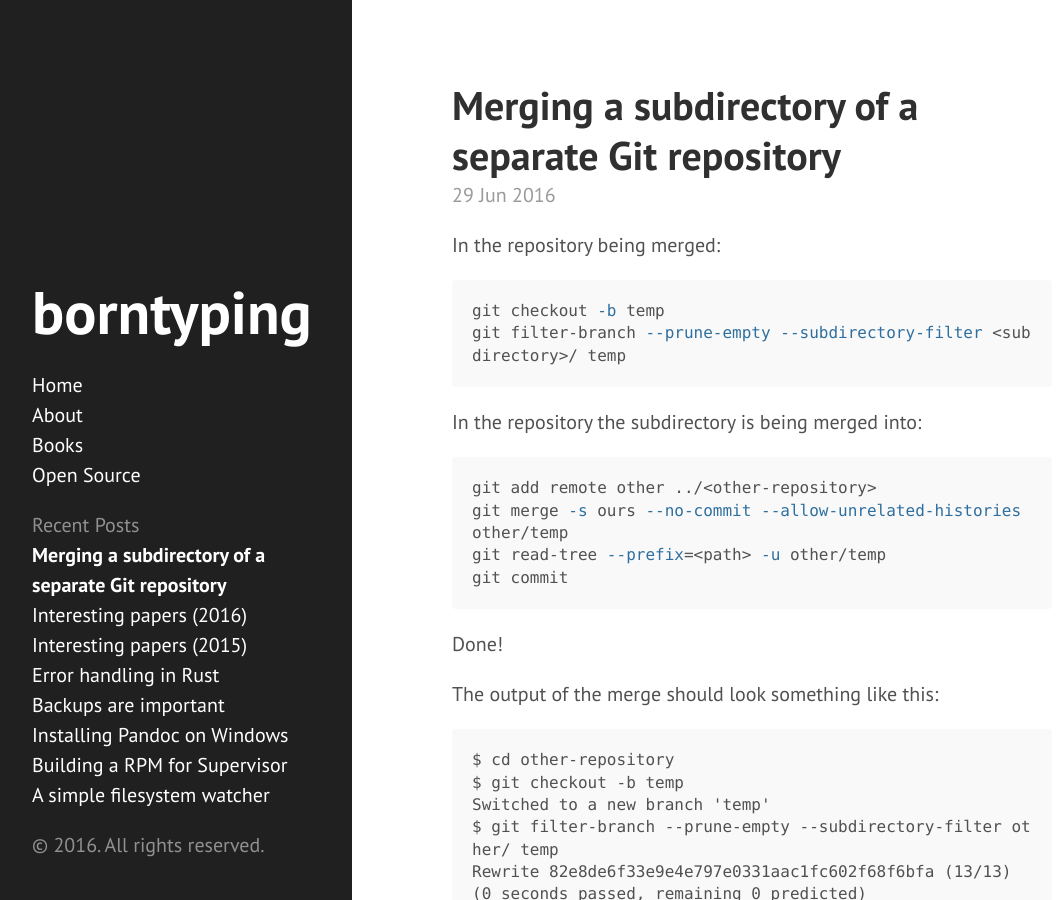
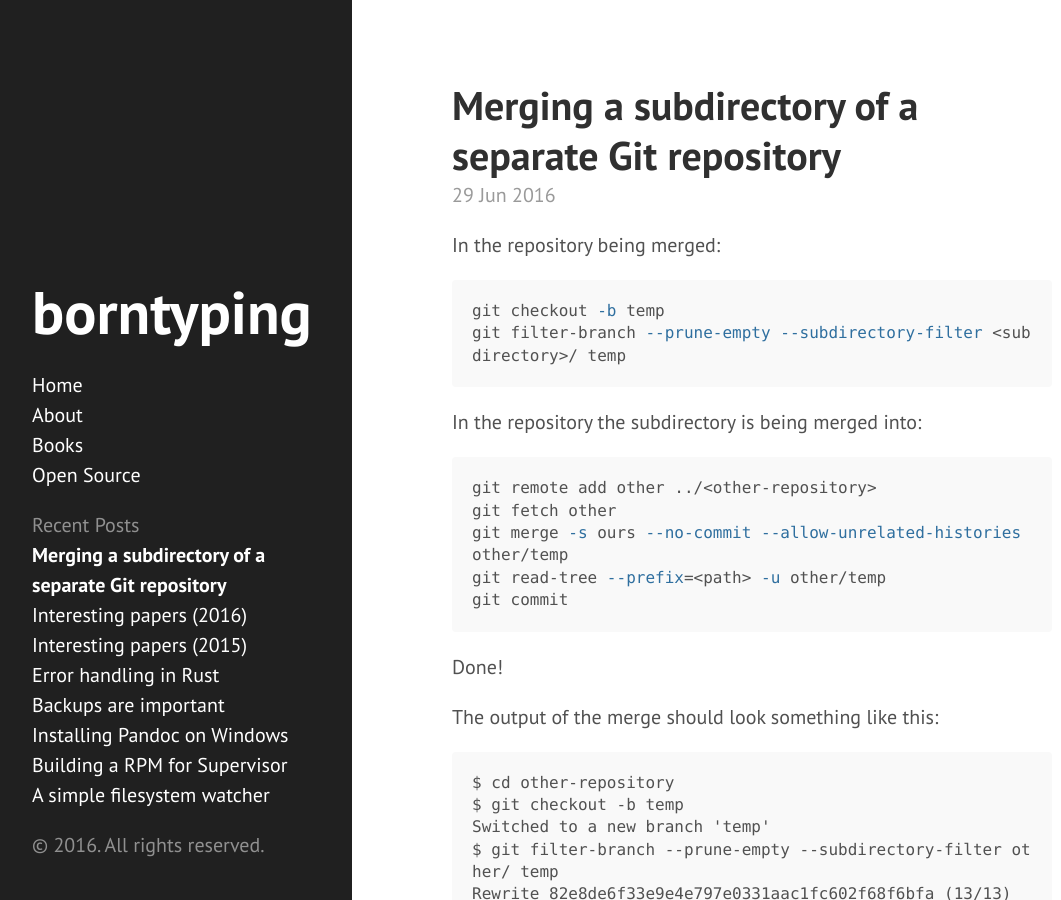
Before and after one commit to borntyping/borntyping.github.io, a Jekyll site: the page built from _posts/2016-06-29-git-merge-subdirectory.md, in a window 1280 px wide and 900 px high. Shown: the whole window, without its empty margins (8-1069 px from the left). Built offline with Jekyll 4.4.1, drawn with Linux system fonts in a browser that asks for light colours.

Commit message:
Update 2016-06-29-git-merge-subdirectory.md

````diff
--- a/_posts/2016-06-29-git-merge-subdirectory.md
+++ b/_posts/2016-06-29-git-merge-subdirectory.md
@@ -13,7 +13,8 @@ git filter-branch --prune-empty --subdirectory-filter <subdirectory>/ temp
 In the repository the subdirectory is being merged into:
 
 ```bash
-git add remote other ../<other-repository>
+git remote add other ../<other-repository>
+git fetch other
 git merge -s ours --no-commit --allow-unrelated-histories other/temp
 git read-tree --prefix=<path> -u other/temp
 git commit
````
